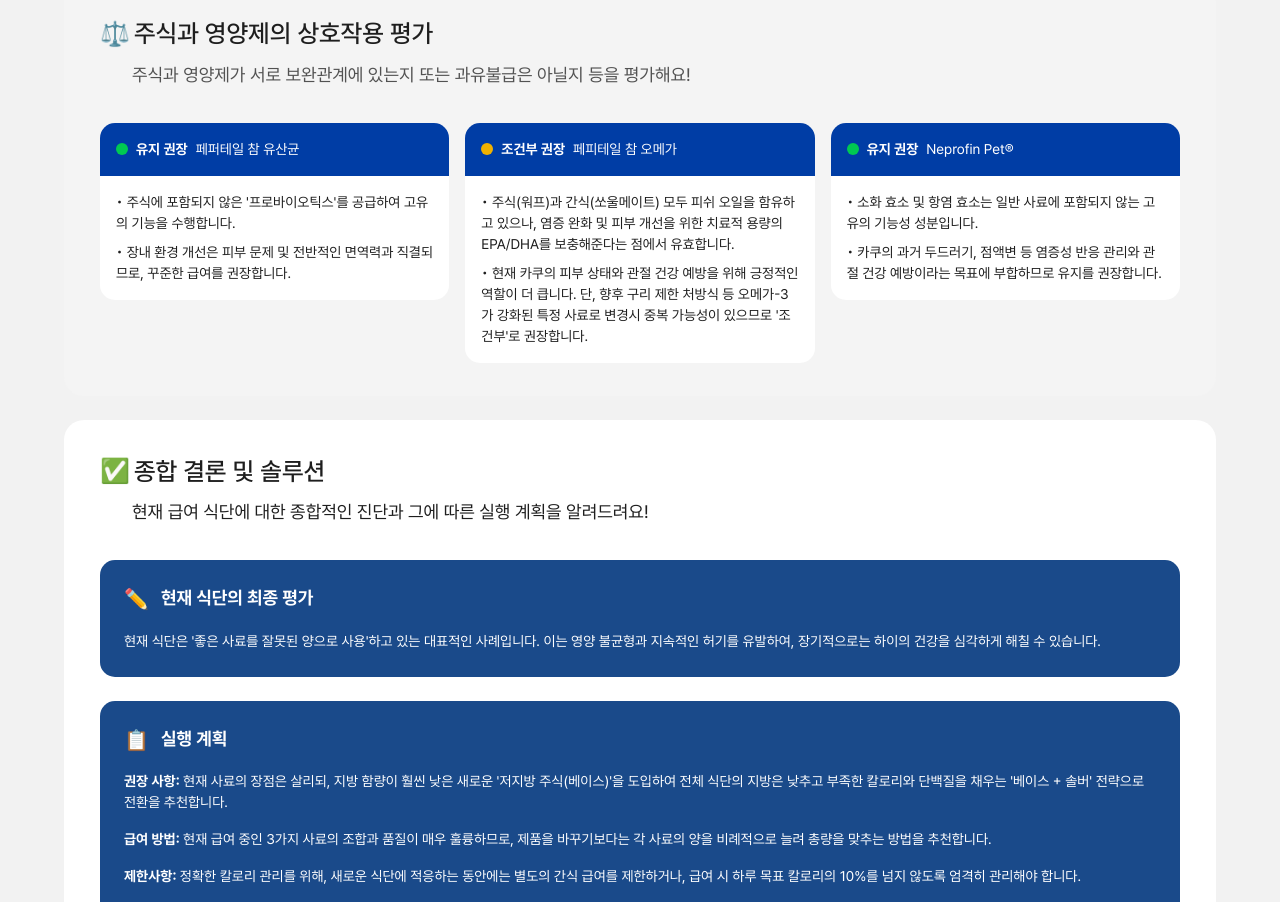
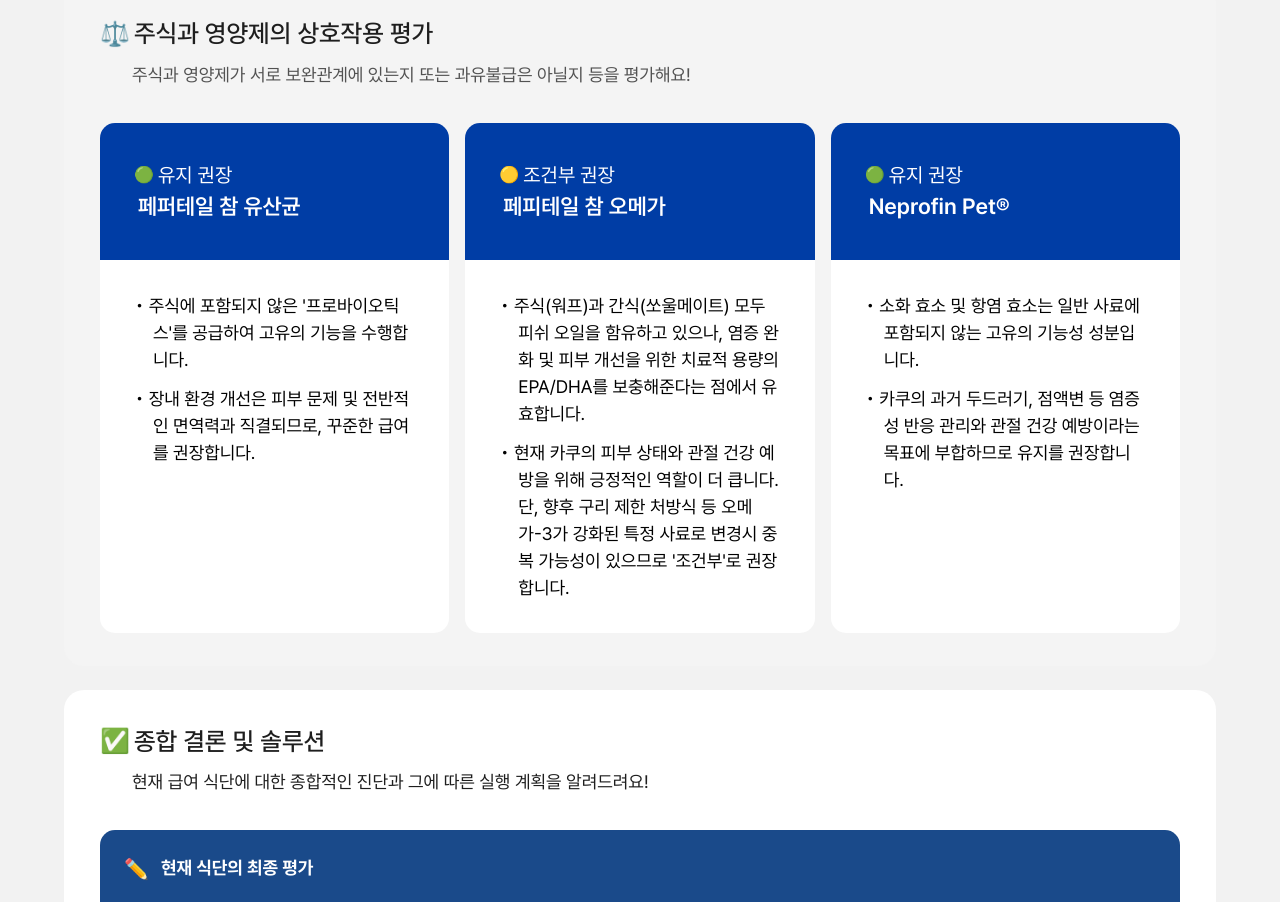
Before and after one commit to SeokHoChoi/test-jelly-univ-fe, a Next.js app: page /brief-report/diet-report in a window 1280 px wide. Shown: the part 4100-5002 px from the top of the page. Built offline with nearby package versions, Linux system fonts and the light colour scheme.

Commit message:
feat: 주식과 영양제의 상호작용 평가 카드 UI 구현

```diff
--- a/src/components/brief-report/DetailedDietReport.tsx
+++ b/src/components/brief-report/DetailedDietReport.tsx
@@ -801,54 +801,60 @@
             subtitleColor="#525252"
           />
           <div className="mt-[35px]">
-            <div className="flex flex-col lg:flex-row gap-4">
+            <div className="flex flex-col lg:flex-row gap-4 lg:items-stretch">
               {/* 페퍼테일 참 유산균 */}
-              <div className="flex-1">
-                <div className="bg-[#003DA5] rounded-t-[15px] p-4">
-                  <div className="flex items-center gap-2">
-                    <div className="w-3 h-3 bg-green-500 rounded-full"></div>
-                    <span className="text-white font-bold text-[14px]">유지 권장</span>
-                    <span className="text-white text-[14px]">페퍼테일 참 유산균</span>
+              <div className="flex-1 flex flex-col">
+                <div className="bg-[#003DA5] rounded-t-[15px] py-[37px] px-[38px]">
+                  <div className="text-white">
+                    <div className="flex items-center gap-2">
+                      <StatusIndicator status="good" size="sm" />
+                      <span className="font-normal text-[18px] md:text-[20px]">유지 권장</span>
+                    </div>
+                    <div className="font-semibold text-[20px] md:text-[22px]">페퍼테일 참 유산균</div>
                   </div>
                 </div>
-                <div className="bg-white rounded-b-[15px] p-4">
-                  <ul className="space-y-2 text-[#1E1E1E] text-[14px]">
-                    <li>• 주식에 포함되지 않은 &apos;프로바이오틱스&apos;를 공급하여 고유의 기능을 수행합니다.</li>
-                    <li>• 장내 환경 개선은 피부 문제 및 전반적인 면역력과 직결되므로, 꾸준한 급여를 권장합니다.</li>
+                <div className="bg-white rounded-b-[15px] py-[32px] px-[35px] flex-1">
+                  <ul className="space-y-3 text-[#000000] text-[16px] md:text-[18px] font-normal">
+                    <li className="pl-[1em] indent-[-1em]">• 주식에 포함되지 않은 &apos;프로바이오틱스&apos;를 공급하여 고유의 기능을 수행합니다.</li>
+                    <li className="pl-[1em] indent-[-1em]">• 장내 환경 개선은 피부 문제 및 전반적인 면역력과 직결되므로, 꾸준한 급여를 권장합니다.</li>
                   </ul>
                 </div>
               </div>
 
               {/* 페피테일 참 오메가 */}
-              <div className="flex-1">
-                <div className="bg-[#003DA5] rounded-t-[15px] p-4">
-                  <div className="flex items-center gap-2">
-                    <div className="w-3 h-3 bg-yellow-500 rounded-full"></div>
-                    <span className="text-white font-bold text-[14px]">조건부 권장</span>
-                    <span className="text-white text-[14px]">페피테일 참 오메가</span>
+              <div className="flex-1 flex flex-col">
+                <div className="bg-[#003DA5] rounded-t-[15px] py-[37px] px-[38px]">
+                  <div className="text-white">
+                    <div className="flex items-center gap-2">
+                      <StatusIndicator status="warning" size="sm" />
+                      <span className="font-normal text-[18px] md:text-[20px]">조건부 권장</span>
+                    </div>
+                    <div className="font-semibold text-[20px] md:text-[22px]">페피테일 참 오메가</div>
                   </div>
                 </div>
-                <div className="bg-white rounded-b-[15px] p-4">
-                  <ul className="space-y-2 text-[#1E1E1E] text-[14px]">
-                    <li>• 주식(워프)과 간식(쏘울메이트) 모두 피쉬 오일을 함유하고 있으나, 염증 완화 및 피부 개선을 위한 치료적 용량의 EPA/DHA를 보충해준다는 점에서 유효합니다.</li>
-                    <li>• 현재 카쿠의 피부 상태와 관절 건강 예방을 위해 긍정적인 역할이 더 큽니다. 단, 향후 구리 제한 처방식 등 오메가-3가 강화된 특정 사료로 변경시 중복 가능성이 있으므로 &apos;조건부&apos;로 권장합니다.</li>
+                <div className="bg-white rounded-b-[15px] py-[32px] px-[35px] flex-1">
+                  <ul className="space-y-3 text-[#000000] text-[16px] md:text-[18px] font-normal">
+                    <li className="pl-[1em] indent-[-1em]">• 주식(워프)과 간식(쏘울메이트) 모두 피쉬 오일을 함유하고 있으나, 염증 완화 및 피부 개선을 위한 치료적 용량의 EPA/DHA를 보충해준다는 점에서 유효합니다.</li>
+                    <li className="pl-[1em] indent-[-1em]">• 현재 카쿠의 피부 상태와 관절 건강 예방을 위해 긍정적인 역할이 더 큽니다. 단, 향후 구리 제한 처방식 등 오메가-3가 강화된 특정 사료로 변경시 중복 가능성이 있으므로 &apos;조건부&apos;로 권장합니다.</li>
                   </ul>
                 </div>
               </div>
 
               {/* Neprofin Pet® */}
-              <div className="flex-1">
-                <div className="bg-[#003DA5] rounded-t-[15px] p-4">
-                  <div className="flex items-center gap-2">
-                    <div className="w-3 h-3 bg-green-500 rounded-full"></div>
-                    <span className="text-white font-bold text-[14px]">유지 권장</span>
-                    <span className="text-white text-[14px]">Neprofin Pet®</span>
+              <div className="flex-1 flex flex-col">
+                <div className="bg-[#003DA5] rounded-t-[15px] py-[37px] px-[38px]">
+                  <div className="text-white">
+                    <div className="flex items-center gap-2">
+                      <StatusIndicator status="good" size="sm" />
+                      <span className="font-normal text-[18px] md:text-[20px]">유지 권장</span>
+                    </div>
+                    <div className="font-semibold text-[20px] md:text-[22px]">Neprofin Pet®</div>
                   </div>
                 </div>
-                <div className="bg-white rounded-b-[15px] p-4">
-                  <ul className="space-y-2 text-[#1E1E1E] text-[14px]">
-                    <li>• 소화 효소 및 항염 효소는 일반 사료에 포함되지 않는 고유의 기능성 성분입니다.</li>
-                    <li>• 카쿠의 과거 두드러기, 점액변 등 염증성 반응 관리와 관절 건강 예방이라는 목표에 부합하므로 유지를 권장합니다.</li>
+                <div className="bg-white rounded-b-[15px] py-[32px] px-[35px] flex-1">
+                  <ul className="space-y-3 text-[#000000] text-[16px] md:text-[18px] font-normal">
+                    <li className="pl-[1em] indent-[-1em]">• 소화 효소 및 항염 효소는 일반 사료에 포함되지 않는 고유의 기능성 성분입니다.</li>
+                    <li className="pl-[1em] indent-[-1em]">• 카쿠의 과거 두드러기, 점액변 등 염증성 반응 관리와 관절 건강 예방이라는 목표에 부합하므로 유지를 권장합니다.</li>
                   </ul>
                 </div>
               </div>
```
